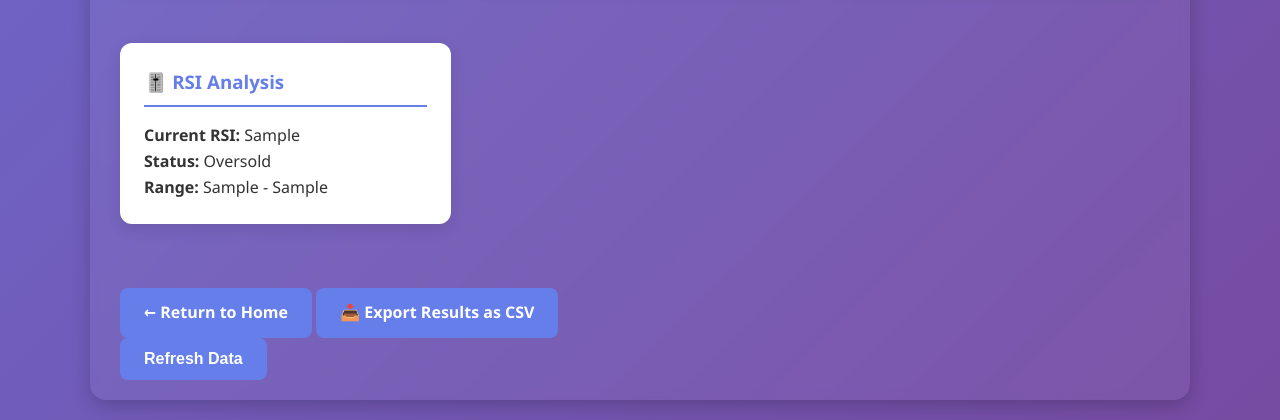
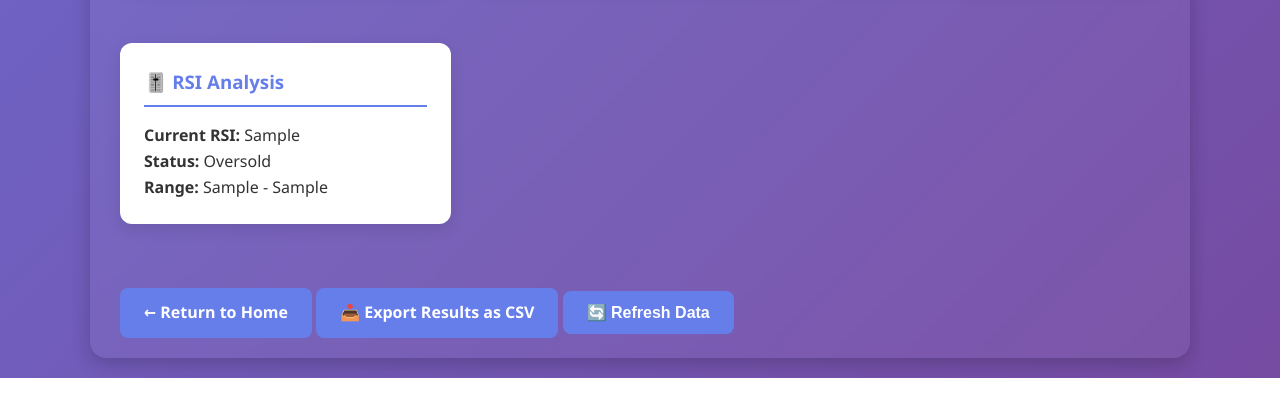
Before and after one commit to lushiqiS7/PyStockAnalyzer, a Flask app: template webapp/templates/results.html in a window 1280 px wide. Shown: the part 2016-2436 px from the top of the page. After the commit the page ends 2394 px from the top, so only its background shows below. Run offline with Flask 3, Linux system fonts and the light colour scheme; the template is opened without the code that fills it: most values are stand-ins (such as "Sample title", 1, 10 or a date in 2020).

Commit message:
refresh button formatting

```diff
--- a/webapp/templates/results.html
+++ b/webapp/templates/results.html
@@ -345,14 +345,16 @@
       📥 Export Results as CSV
   </a>
 
+
+  <form method="POST" action="{{ url_for('refresh_data') }}" style="display: inline;">
+      <input type="hidden" name="tickers" value="{{ results['ticker'] }}">
+      <input type="hidden" name="period" value="{{ results['period'] }}">
+      <input type="hidden" name="sma_window" value="{{ results['sma_window'] }}">
+      <button type="submit">🔄 Refresh Data</button>
+</form>
   </div>
 
 
-<form method="POST" action="{{ url_for('refresh_data') }}">
-    <input type="hidden" name="tickers" value="{{ results['ticker'] }}">
-    <input type="hidden" name="period" value="{{ results['period'] }}">
-    <input type="hidden" name="sma_window" value="{{ results['sma_window'] }}">
-    <button type="submit" class="btn btn-primary">Refresh Data</button>
-</form>
+
 
   {% endblock %}
```
